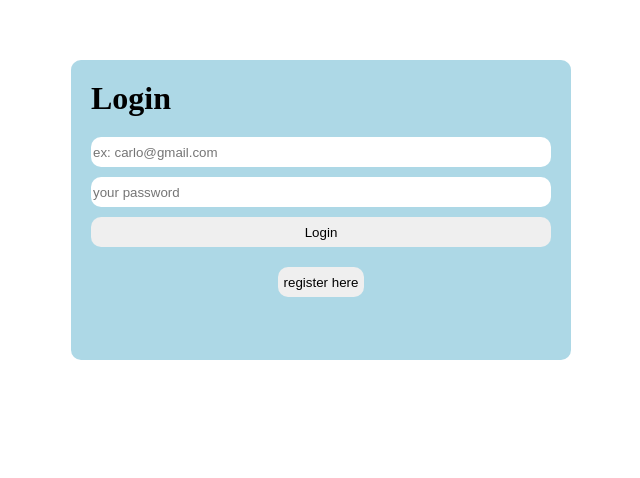
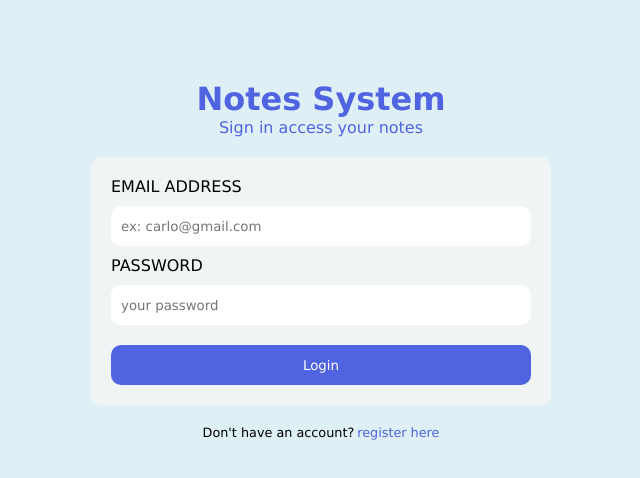
Before and after one commit to jamesCarl1204/ChatFlow, a React (Vite) app in the folder frontend/: page / in a window 1280 px wide. Shown: the part 190-668 px from the top of the page, without its empty margins (319-959 px from the left). Built offline with nearby package versions, Linux system fonts and the light colour scheme.

Commit message:
fix login ui

```diff
--- a/frontend/src/componets/Register.jsx
+++ b/frontend/src/componets/Register.jsx
@@ -11,7 +11,7 @@ function RegisterModal({onClose}) {
     }, [onClose])
 
     const [form, setForm] = useState({email:'', password:''})
-
+    const [error, setError] = useState('')
 
     const handleChange = (e) => {
         setForm({...form, [e.target.name]: e.target.value})
@@ -25,8 +25,15 @@ function RegisterModal({onClose}) {
                 headers: {'Content-Type' : 'application/json'},
                 body: JSON.stringify(form)
             })
-            const data =await res.json()
-            if(!res.ok) throw new Error(data.msg || data.errors?.[0]?.msg)
+            const data = await res.json()
+
+            if(!res.ok) {
+                console.log(data.errors.msg)
+                data.errors.forEach((er) =>
+                   setError(er.msg)
+                )
+
+            }
                 setForm({email: '', password: ''});
         }catch(err) {
             console.log(err)
@@ -36,20 +43,26 @@ function RegisterModal({onClose}) {
     return createPortal(
         <div className={styles.overlay} onClick={onClose}>
         <div className={styles.modal} onClick={(e) => e.stopPropagation()}>
-           <h2>Register</h2>
+           <div className={styles.title}>
+            <h2>Create an account</h2>
+            <p>Start taking notes in your personal workspace</p>
+            </div>
            <form className={styles.form} onSubmit={handleSubmit}>
+            <label>EMAIL ADDRESS</label>
            <input
            type="email"
            name="email"
            value={form.email}
            onChange={handleChange}
             placeholder="ex: carlo@gmail.com"/>
+            <label>PASSWORD</label>
            <input
             type="password"
             name="password"
             value={form.password}
             onChange={handleChange}
             placeholder="password"/>
+            <div className={styles.error}>{error}</div>
            <button type="submit">register</button>
            </form>
            {/* register form dito */}
--- a/frontend/src/componets/notesModal.jsx
+++ b/frontend/src/componets/notesModal.jsx
@@ -2,27 +2,13 @@ import {useEffect, useState} from 'react'
 import styles from './notes.module.css'
 
 
-function notesModal({note, onClose, onSave}) {
+function notesModal({note, onClose, onSave }) {
 
     const [content, setContent] = useState(note?.content || '')
 
     useEffect(() => {
         setContent(note?.content || '')
     }, [note]);
-
-    async function onSave(noteId,content) {
-        const res = await fetch(`/api/notes/${noteId}`, {
-            method: 'PUT',
-            credentials:'include',
-            headers: {'Content-Type':'application/json'},
-            body: JSON.stringify({data:content})
-        })
-        const data = await res.json()
-        console.log(data)
-        if(!ok) {
-            console.log(data.msg)
-        }
-    }
 
     if(!note) return null;
 
--- a/frontend/src/componets/register.module.css
+++ b/frontend/src/componets/register.module.css
@@ -5,13 +5,24 @@
   display: flex;
   justify-content: center;
   align-items: center;
+
 }
 
+.title {
+  font-size:0.9rem;
+}
+
+.title p {
+  font-size:0.8rem
+}
 .modal {
   background: white;
   padding: 24px;
   border-radius: 8px;
   min-width: 320px;
+  display: flex;
+  flex-direction:column;
+  gap:20px;
 }
 
 .form {
@@ -24,4 +35,10 @@
     height:30px;
     border-radius:10px;
     border:none;
+    height:40px
 }
+
+.form button {
+  background-color:rgb(80, 99, 225);
+  color:white
+}
--- a/frontend/src/index.css
+++ b/frontend/src/index.css
@@ -1,6 +1,7 @@
 * {
   margin:0;
-  box-sizing:border-box
+  box-sizing:border-box;
+  font-family:verdana
 }
 
 #root {
--- a/frontend/src/pages/Home.jsx
+++ b/frontend/src/pages/Home.jsx
@@ -62,6 +62,25 @@ function Home() {
         await fetchNotes()
     }
 
+    async function handleUpdateNote(noteId,content) {
+        try {
+        const res = await fetch(`http://localhost:3000/api/notes/${noteId}`, {
+            method: 'PUT',
+            credentials:'include',
+            headers: {'Content-Type':'application/json'},
+            body: JSON.stringify({data:content})
+        })
+        const data = await res.json()
+        console.log(data)
+        if(!res.ok) {
+            console.log(data.msg)
+        }
+        await fetchNotes()
+    }catch(err) {
+        console.log(err)
+    }
+    }
+
       return(
         <>
         <div className={styles.container}>
@@ -90,7 +109,7 @@ function Home() {
             <NotesModal
             note={selectedNote}
             onClose={() => setShowModal(false)}
-           // onSave={handleUpdateNote}
+            onSave={handleUpdateNote}
             />
           )}
         </div>
--- a/frontend/src/pages/login.jsx
+++ b/frontend/src/pages/login.jsx
@@ -9,7 +9,7 @@ function Login() {
 
   const [showRegister, setShowRegister] = useState(false)
   const [form, setForm] = useState({email:'', password: ''})
-
+  const [error, setError] = useState('')
   const handleChange = (e) => {
      setForm({...form, [e.target.name]:e.target.value })
   }
@@ -28,6 +28,7 @@ function Login() {
 
         if(!res.ok) {
             console.log(data.msg)
+            setError(data.msg)
             return
         }
         navigate('/home')
@@ -42,23 +43,35 @@ function Login() {
         <>
         <div className={styles.container}>
             <div className={styles.wrapper}>
-                <h1>Login</h1>
+                <div className={styles.title}>
+                    <h1>Notes System</h1><span>Sign in access your notes</span>
+                    </div>
+
+            <div className={styles.formContainer}>
+
             <form className={styles.form} onSubmit={handleSubmit}>
+                <label>EMAIL ADDRESS</label>
                 <input
                 type="email"
                 name="email"
                 value={form.email}
                 onChange={handleChange}
                 placeholder="ex: carlo@gmail.com" />
+               <label>PASSWORD</label>
                 <input
                 type="password"
                 name="password"
                 value={form.password}
                 onChange={handleChange}
                 placeholder="your password" />
+                <div className={styles.err}>{error}</div>
                 <button type="submit">Login</button>
             </form>
-            <button type="button" onClick={() => setShowRegister(true)} className={styles.register}>register here</button>
+            </div>
+             <footer className={styles.footer}>
+               <p>Don't have an account?</p>
+               <a type="button" onClick={() => setShowRegister(true)} className={styles.register}>register here</a>
+             </footer>
             {showRegister && (
                 <RegisterModal onClose={() => setShowRegister(false)}/>
             )}
--- a/frontend/src/pages/login.module.css
+++ b/frontend/src/pages/login.module.css
@@ -3,11 +3,11 @@
     height: 100vh;
     display: flex;
     justify-content:center;
-    align-items:center
+    align-items:center;
+    background-color:rgb(222, 240, 246);
 }
 
 .wrapper{
-    background-color:lightblue;
     width:100%;
     max-width:500px;
     height:300px;
@@ -17,20 +17,58 @@
     gap:20px;
     border-radius:10px
 }
+.title {
+    display: flex;
+    flex-direction:column;
+    align-items: center;
+    color:rgb(80, 99, 225)
+}
+
+.formContainer {
+    background-color:rgb(240, 244, 245);
+    width:100%;
+    max-width:500px;
+    height:300px;
+    padding: 20px;
+    display: flex;
+    flex-direction:column;
+    gap:20px;
+    border-radius:10px
+
+}
 .form {
     display: flex;
     flex-direction:column;
-    gap:10px
+    gap:10px;
 }
 
 .form input, button{
     height:30px;
     border-radius:10px;
     border:none;
+    height:40px;
+    padding:10px
+}
+.form button {
+    background-color:rgb(80, 99, 225);
+    color:white;
 }
 .form button:hover{
-   background-color:rgb(186, 175, 175)
+   background-color:rgb(119, 189, 183);
+
 }
+.footer {
+    display: flex;
+    justify-content:center;
+    font-size:0.8rem;
+    gap:3px;
+}
+
+.footer a {
+    color:rgb(80, 99, 225);
+}
+
+
 
 .register {
     align-self:center
```
